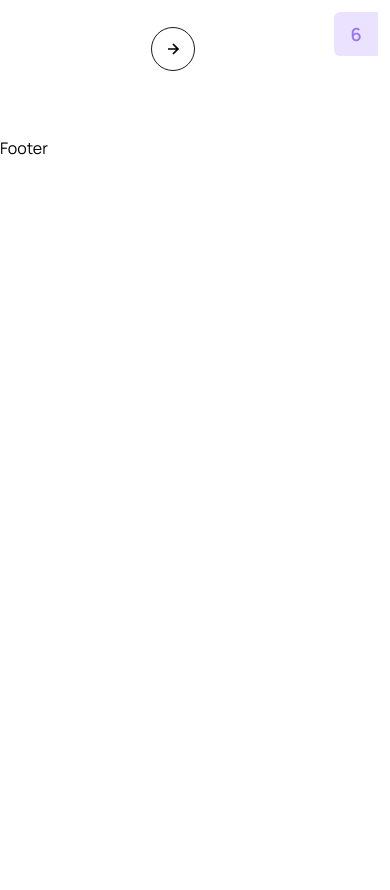
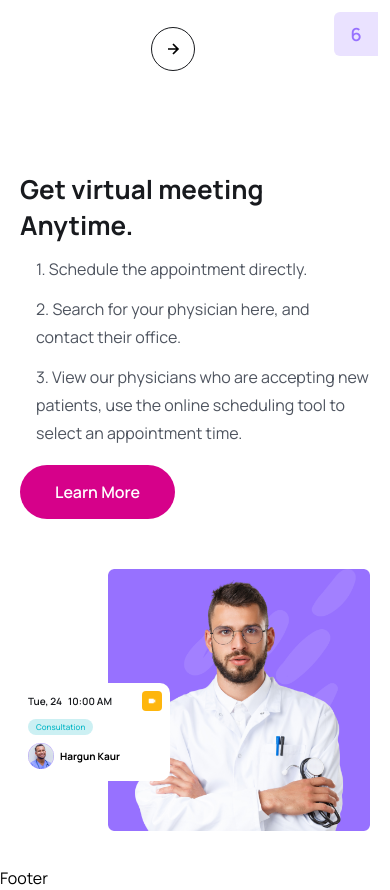
Before and after one commit to hargunkaur286/medihacks, a React (Vite) app in the folder frontend/: page / in a window 390 px wide. Shown: the part 5800-6690 px from the top of the page. Before the commit the page ends 5960 px from the top, so only its background shows below. Built offline with nearby package versions, Linux system fonts and the light colour scheme.

Commit message:
added feature section

```diff
--- a/frontend/src/index.css
+++ b/frontend/src/index.css
@@ -22,7 +22,7 @@
     }
 
     .text__para{
-        @apply text-[18px] leading-[18px] font-[400] text-textColor mt-[18px]
+        @apply text-[18px] leading-[28px] font-[400] text-textColor mt-[18px]
     }
 
     .header{
--- a/frontend/src/pages/Home.jsx
+++ b/frontend/src/pages/Home.jsx
@@ -5,6 +5,9 @@
 import icons1 from "../assets/images/icon01.png"
 import icons2 from "../assets/images/icon02.png"
 import icons3 from "../assets/images/icon03.png"
+import FeatureImg from "../assets/images/feature-img.png"
+import videoIcon from "../assets/images/video-icon.png"
+import avatarIcon from "../assets/images/avatar-icon.png"
 import {Link} from 'react-router-dom'
 import { BiRightArrowAlt } from "react-icons/bi";
 import About from '../components/About/About'
@@ -174,6 +177,68 @@
 
 
       </section>
+
+      {/* services */}
+      <section>
+        <div className="container">
+          <div className="flex items-center justify-between flex-col lg:flex-row">
+            <div className='xl:w-[670px]'>
+              <h2 className="heading">
+                Get virtual meeting <br/>
+                Anytime.
+              </h2>
+
+              <ul className="pl-4">
+                <li className="text__para">
+                  1. Schedule the appointment directly.
+                </li>
+                <li className="text__para">
+                  2. Search for your physician here, and contact their office.
+                </li>
+                <li className="text__para">
+                  3. View our physicians who are accepting new patients, use the online scheduling tool to select an appointment time.
+                </li>
+              </ul>
+              <Link to="/">
+                <button className="btn">
+                  Learn More
+                </button>
+              </Link>
+            </div>
+
+            <div className="relative z-10 xl:w-[770px] flex justify-end mt-[50px] lg:mt-0">
+              <img src={FeatureImg} className="w-3/4" alt="" />
+
+              <div className='w-[150px] lg:w-[248px] bg-white absolute bottom-[50px] left-0 md:bottom-[100px] md:left-5 z-20 p-2 pb-3 lg:pt-4 lg:pb-[26px] rounded-[10px]'>
+                <div className="flex items-center justify-between">
+                  <div className='flex items-center gap-[6px] lg:gap-3'>
+                    <p className='text-[10px] leading-[10px] lg:text-[14px] lg:leading-5 text-headingColor font-[600]'>
+                      Tue, 24
+                    </p>
+                    <p className='text-[10px] leading-[10px] lg:text-[14px] lg:leading-5 text-headingColor font-[600]'>
+                      10:00 AM
+                    </p>
+                  </div>
+                  <span className="w-5 h-5 lg:w-[34px] lg:h-[34px] flex items-center justify-center bg-yellowColor rounded py-1 px-[6px] lg:py-3 lg:px-[9px]">
+                    <img src={videoIcon} alt="" />
+                  </span>
+                </div>
+
+                <div className='w-[65px] lg:w-[96px] bg-[#CCF0F3] py-1 px-2 lg:py-[6px] lg:px-[10px] text-[8px] leading-[8px] lg:text-[12px] lg:leading-4 text-irisBlueColor font-[500] mt-2 lg:mt-4 rounded-full'>
+                  Consultation
+                </div>
+
+                <div className="flex items-center gap-[6px] lg:gap-[10px] mt-2 lg:mt-[18px]">
+                  <img src={avatarIcon} alt="" />
+                  <h4 className='text-[10px] leading-3 lg:text-[16px] lg:leading-[22px] font-[700]'>
+                    Hargun Kaur
+                  </h4>
+                </div>
+              </div>
+            </div>
+          </div>
+        </div>
+      </section>
     </>
   )
 }
```
